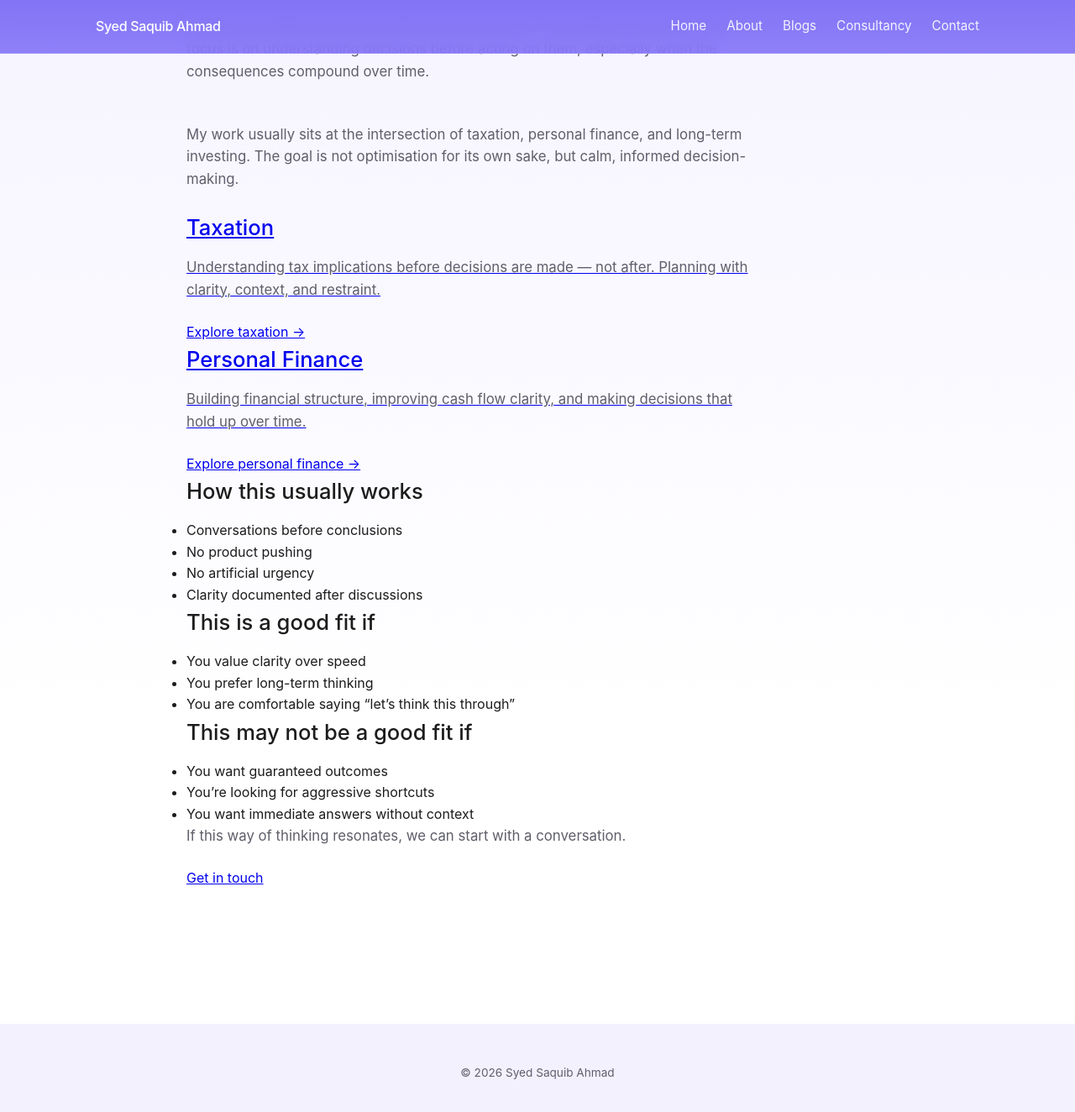
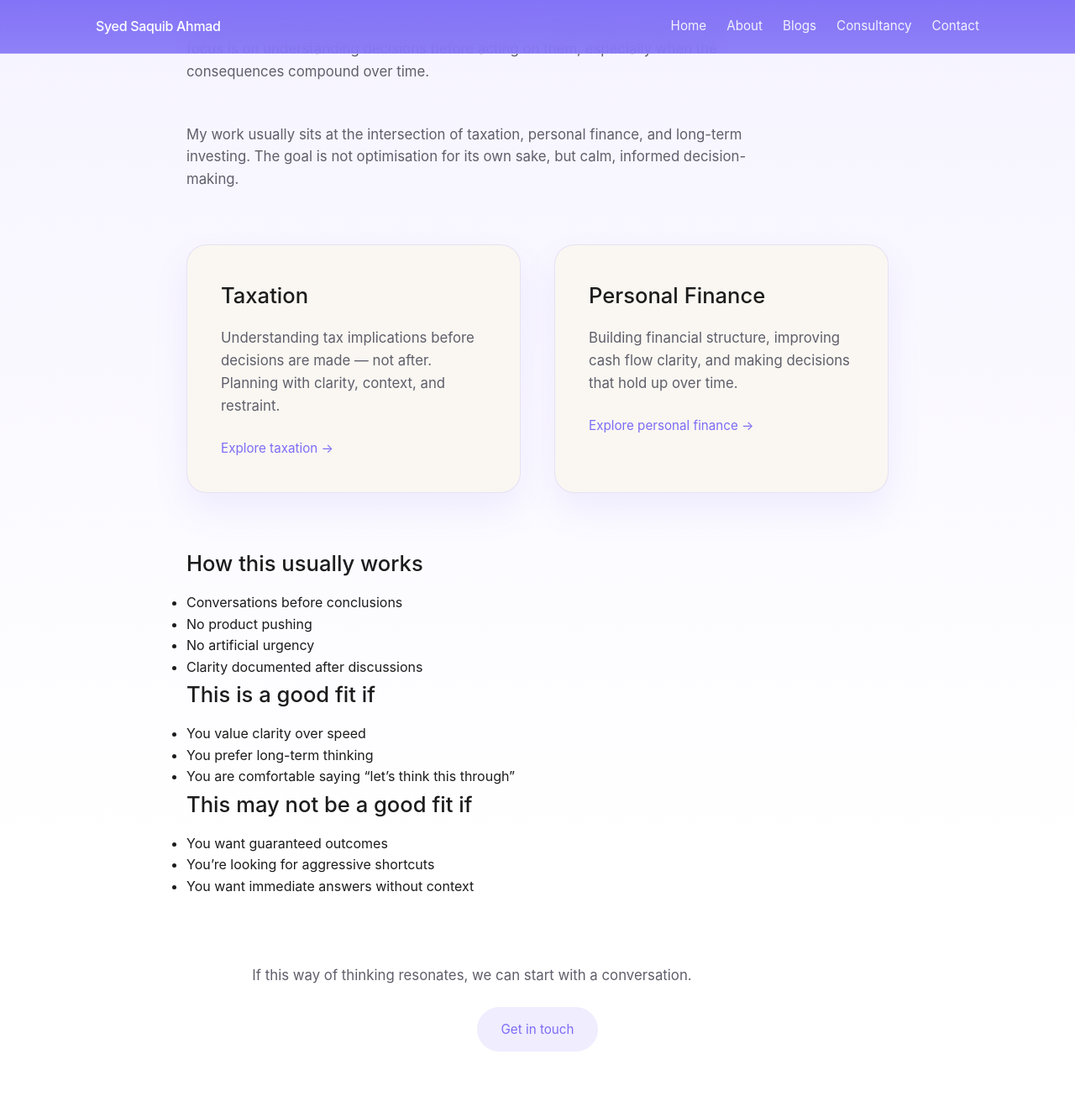
Before and after one commit to saquibahmad1234/syedsaquibahmad, a Jekyll site: the page built from consultancy.html, in a window 1280 px wide and 1400 px high, scrolled down 216 px. Shown: the top 1324 px of the window at 84% size. Built offline with Jekyll 4.4.1, drawn with Linux system fonts in a browser that asks for light colours.

Commit message:
Update style.css

```diff
--- a/assets/css/style.css
+++ b/assets/css/style.css
@@ -398,3 +398,82 @@ blockquote {
     max-width: 100%;
   }
 }
+
+/* =========================
+   Consultancy Page
+   ========================= */
+
+.consultancy {
+  max-width: 900px;
+}
+
+.consultancy-actions {
+  margin: 4rem 0;
+  display: grid;
+  grid-template-columns: repeat(auto-fit, minmax(280px, 1fr));
+  gap: 2.5rem;
+}
+
+/* Consultancy cards (Taxation / Personal Finance) */
+.consultancy-card {
+  display: block;
+  padding: 2.5rem;
+  background: var(--beige);
+  border-radius: 24px;
+  border: 1px solid rgba(124,108,246,0.15);
+  box-shadow: 0 20px 40px rgba(124,108,246,0.1);
+  text-decoration: none;
+  color: var(--text-dark);
+
+  transition:
+    transform 0.35s ease,
+    box-shadow 0.35s ease;
+}
+
+.consultancy-card h2 {
+  margin-bottom: 1rem;
+}
+
+.consultancy-card p {
+  margin-bottom: 1.5rem;
+  color: var(--text-muted);
+}
+
+/* Hover animation (same language as blog tiles) */
+.consultancy-card:hover {
+  transform: translateY(-6px) scale(1.03);
+  box-shadow: 0 30px 60px rgba(124,108,246,0.2);
+}
+
+/* CTA text inside card */
+.consultancy-card .cta {
+  font-size: 0.95rem;
+  color: var(--purple-main);
+}
+
+/* Bottom CTA */
+.consultancy-cta {
+  margin-top: 5rem;
+  text-align: center;
+}
+
+.primary-button {
+  display: inline-block;
+  padding: 0.9rem 1.8rem;
+  border-radius: 999px;
+  background: rgba(124,108,246,0.12);
+  color: var(--purple-main);
+  text-decoration: none;
+  font-size: 0.95rem;
+}
+
+.primary-button:hover {
+  background: rgba(124,108,246,0.2);
+}
+
+/* Mobile refinement */
+@media (max-width: 768px) {
+  .consultancy-actions {
+    gap: 2rem;
+  }
+}
```
